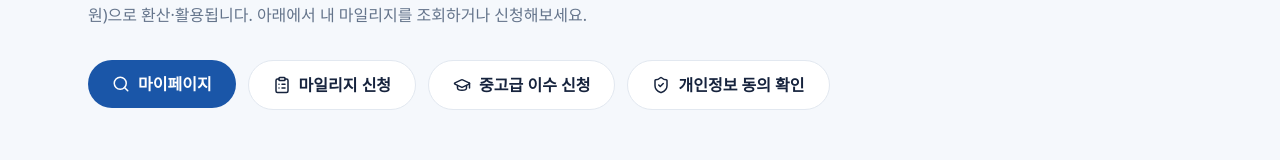
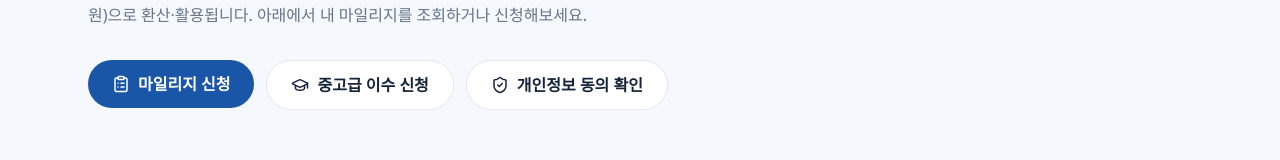
Before and after one commit to LimJongTak/aura, a Next.js app: page / in a window 1280 px wide. Shown: the part 249-409 px from the top of the page. Built offline with nearby package versions, Linux system fonts and the light colour scheme; no server answers; the database is empty.

Commit message:
Remove duplicate 마이페이지 button from home hero
Header already shows a 마이페이지 link for logged-in users, so the hero
button was redundant.

Co-Authored-By: Claude Sonnet 5 <noreply@anthropic.com>
Claude-Session: https://claude.ai/code/session_01XkV7eYMNitJjDxfaFjzqYM

```diff
--- a/src/app/page.tsx
+++ b/src/app/page.tsx
@@ -58,13 +58,8 @@ export default function HomePage() {
             100만원)으로 환산·활용됩니다. 아래에서 내 마일리지를 조회하거나 신청해보세요.
           </p>
           <div className="mt-8 flex flex-wrap gap-3">
-            <Link href="/mypage">
+            <Link href="/apply">
               <Button size="lg">
-                <Search size={18} /> 마이페이지
-              </Button>
-            </Link>
-            <Link href="/apply">
-              <Button size="lg" variant="outline">
                 <ClipboardList size={18} /> 마일리지 신청
               </Button>
             </Link>
```
